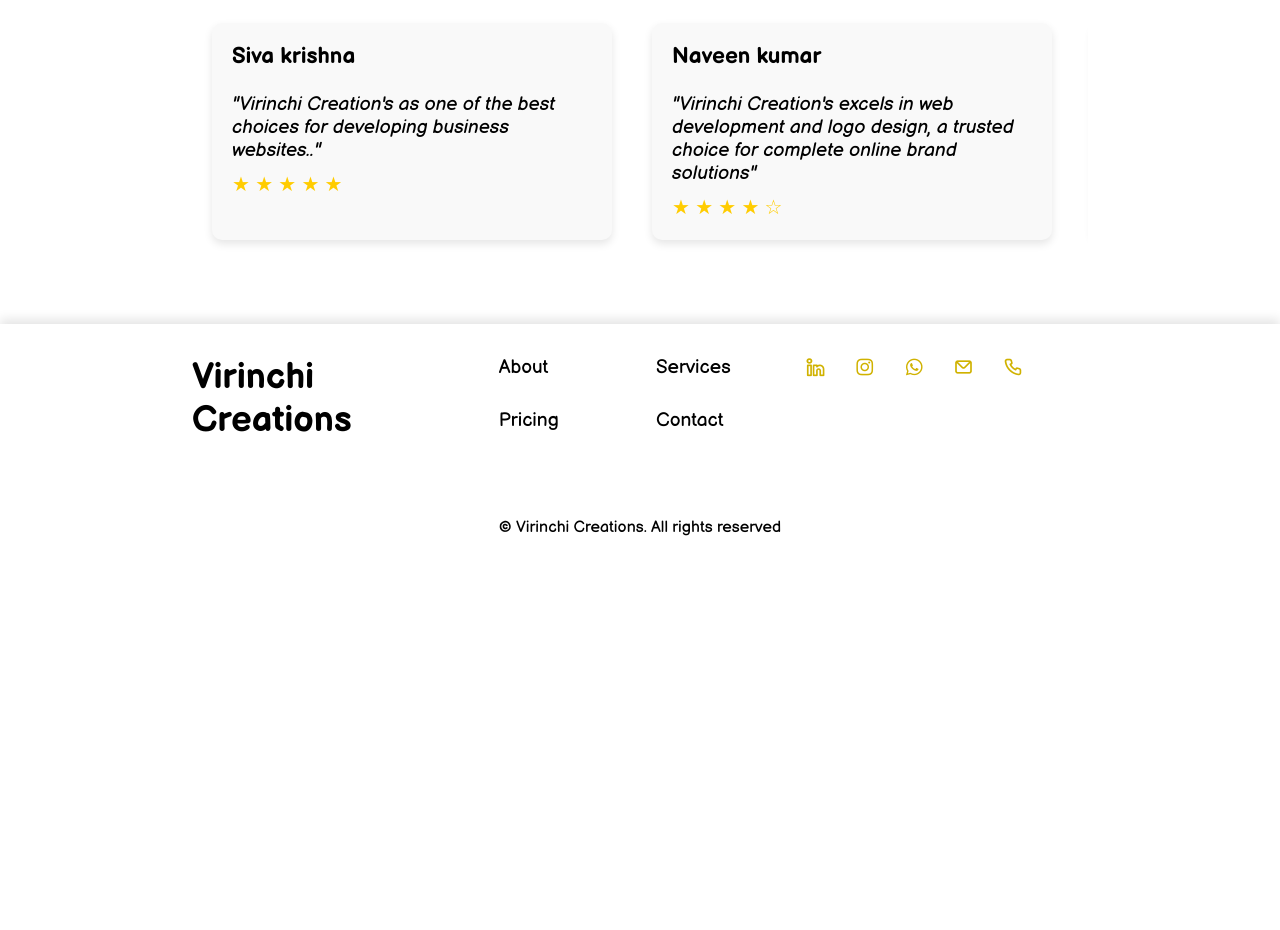
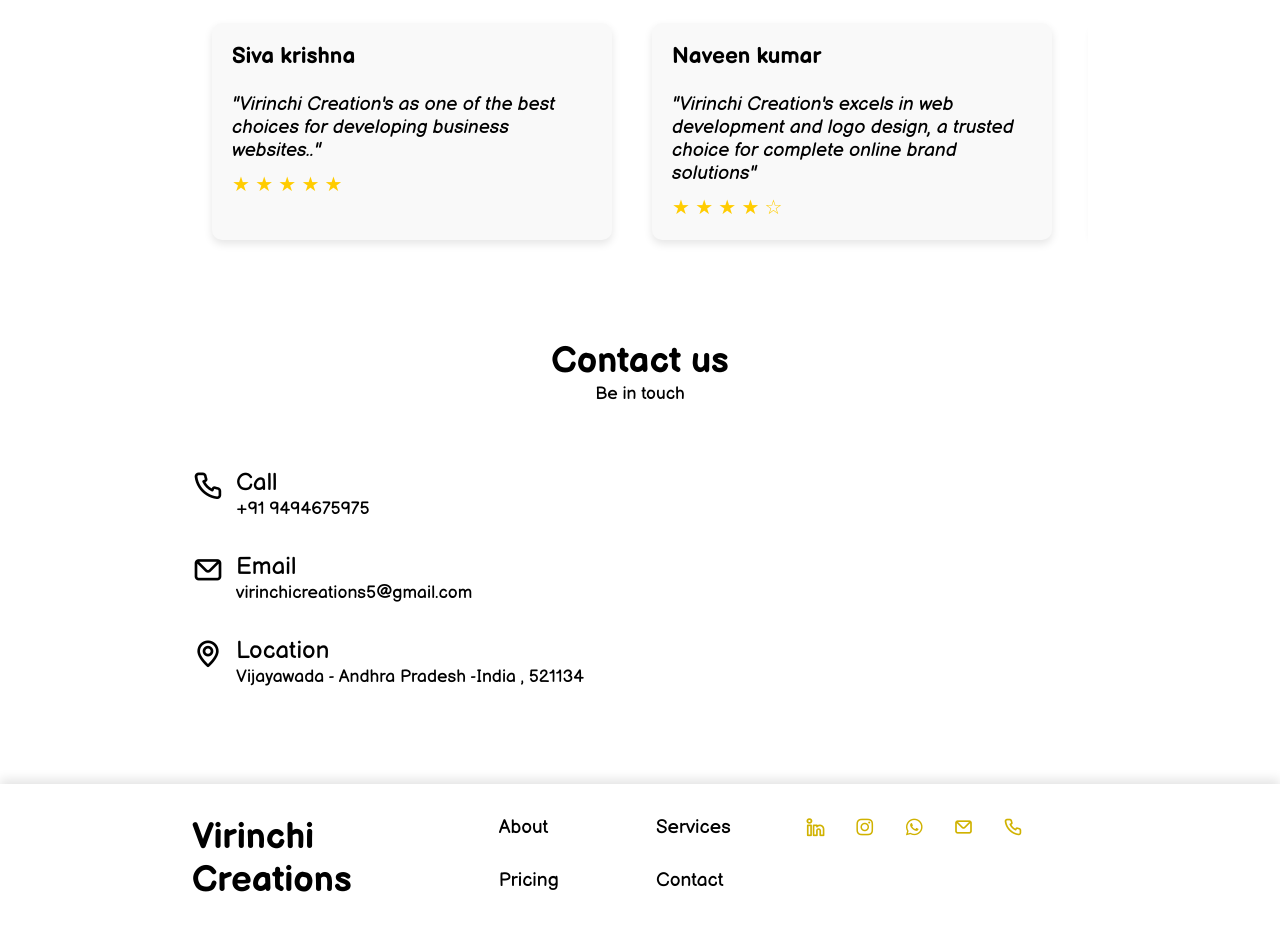
Before and after one commit to GKdevelopers0405/virinchicreations, a plain HTML site: page index.html in a window 1280 px wide. Shown: the part 4623-5553 px from the top of the page. Before the commit the page ends 5163 px from the top, so only its background shows below. Drawn offline with nearby package versions, Linux system fonts and the light colour scheme.

Commit message:
contact section added

```diff
--- a/index.html
+++ b/index.html
@@ -73,7 +73,7 @@
                     </li>
 
                     <li class="nav__item">
-                        <a href="tel:9494675975" class="nav__link">
+                        <a href="#contact" class="nav__link">
                             <i class="uil uil-message nav__icon"></i>Contact
                         </a>
                     </li>
@@ -482,7 +482,7 @@
         <!-- ======================= Testimonials ================= -->
         <section class="testimonials section" id="testimonials">
             <h2 class="section__title">Testimonials</h2>
-            <span class="section__subtitle">See what clients say</span>
+            <span class="section__subtitle">See what clients say's</span>
             <div class="choose-container container">
                 <div class="testimonial-container">
                     <div class="testimonial">
@@ -564,6 +564,83 @@
 
         </section>
 
+          <!-- ========================== CONTACT US ============= -->
+
+          <section class="contact section" id="contact">
+            <h2 class="section__title">Contact us</h2>
+            <span class="section__subtitle">Be in touch</span>
+
+            <div class="contact__container container grid">
+                <div>
+                    <div class="contact__information">
+                        <i class="uil uil-phone contact__icon"></i>
+                        <div>
+                            <a href="tel:9494675975">
+                                <h3 class="contact__title">Call</h3>
+                                <span class="contact__subtitle">+91 9494675975</span>
+                            </a>
+                        </div>
+                    </div>
+
+                    <div class="contact__information">
+                        <i class="uil uil-envelope contact__icon"></i>
+                        <div>
+                            <a href="mailto:gkdevelopers0405@gmail.com" target="_blank">
+                                <h3 class="contact__title">Email</h3>
+                                <span class="contact__subtitle">virinchicreations5@gmail.com</span>
+                            </a>
+                        </div>
+                    </div>
+
+                    <div class="contact__information">
+                        <i class="uil uil-map-marker contact__icon"></i>
+                        <div>
+                            <h3 class="contact__title">Location</h3>
+                            <span class="contact__subtitle">Vijayawada - Andhra Pradesh -India ,
+                                521134</span>
+                        </div>
+                    </div>
+                </div>
+
+
+                <!-- <div class="contact__form grid">
+
+                    <div class="contact__inputs grid">
+                        <div class="contact__content">
+                            <label>Name</label>
+                            <input type="text" class="contact__input" id="name" name="Name" />
+                        </div>
+
+                        <div class="contact__content">
+                            <label>Email</label>
+                            <input type="email" class="contact__input" id="email" name="Email" />
+                        </div>
+
+                    </div>
+
+                    <div class="grid">
+                        <div class="contact__content">
+                            <label>Contact</label>
+                            <input type="tel" class="contact__input" id="phoneno" name="Contact" />
+                        </div>
+
+                        <div class="contact__content">
+                            <label>Message</label>
+                            <textarea class="contact__input" cols="0" rows="7" id="message"
+                                name="Message"></textarea>
+                        </div>
+                    </div>
+
+
+                    <div>
+                        <button onclick="sendMail()" class="button  button--flex " name="SendMessage">
+                            <span>Send Message</span> <i class="uil uil-message  button__icon"></i>
+                        </button>
+                    </div>
+                </div> -->
+            </div>
+        </section>
+
     </main>
 
 
@@ -608,7 +685,7 @@
                         <i class="uil uil-instagram"></i>
                     </a>
 
-                    <a href="https://wa.me/919494675975" target="_blank" class="footer__social">
+                    <a href="https://wa.me/9494675975" target="_blank" class="footer__social">
                         <i class="uil uil-whatsapp"></i>
                     </a>
 
```
Also changed, not shown: website/index.html (+0 -3 lines).
